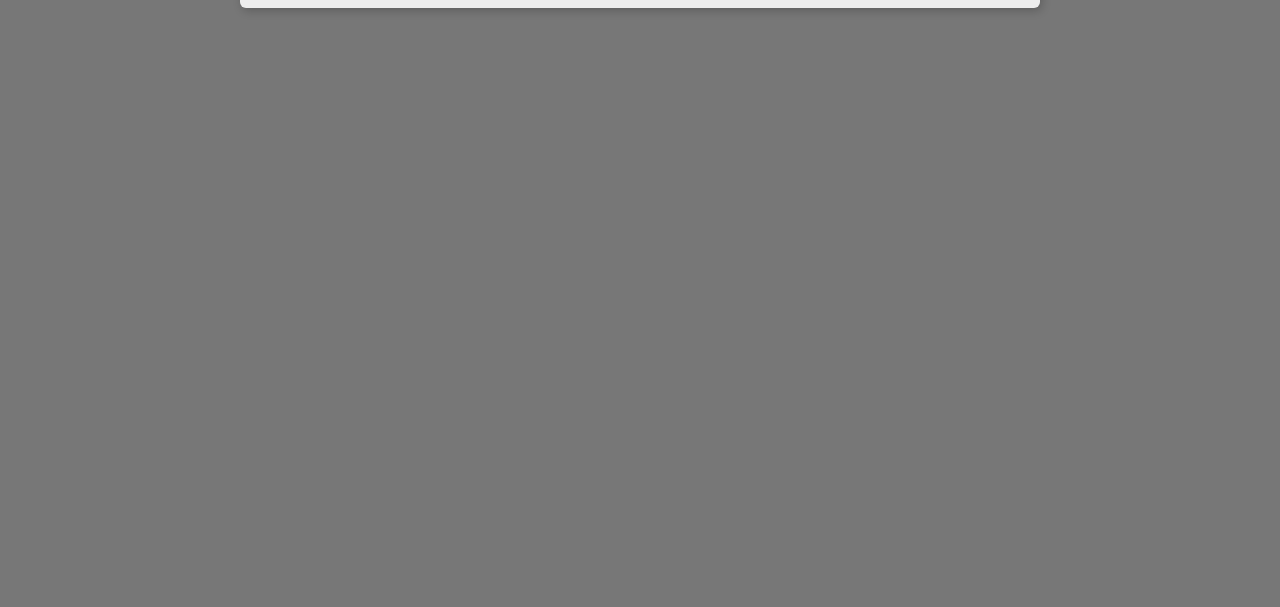
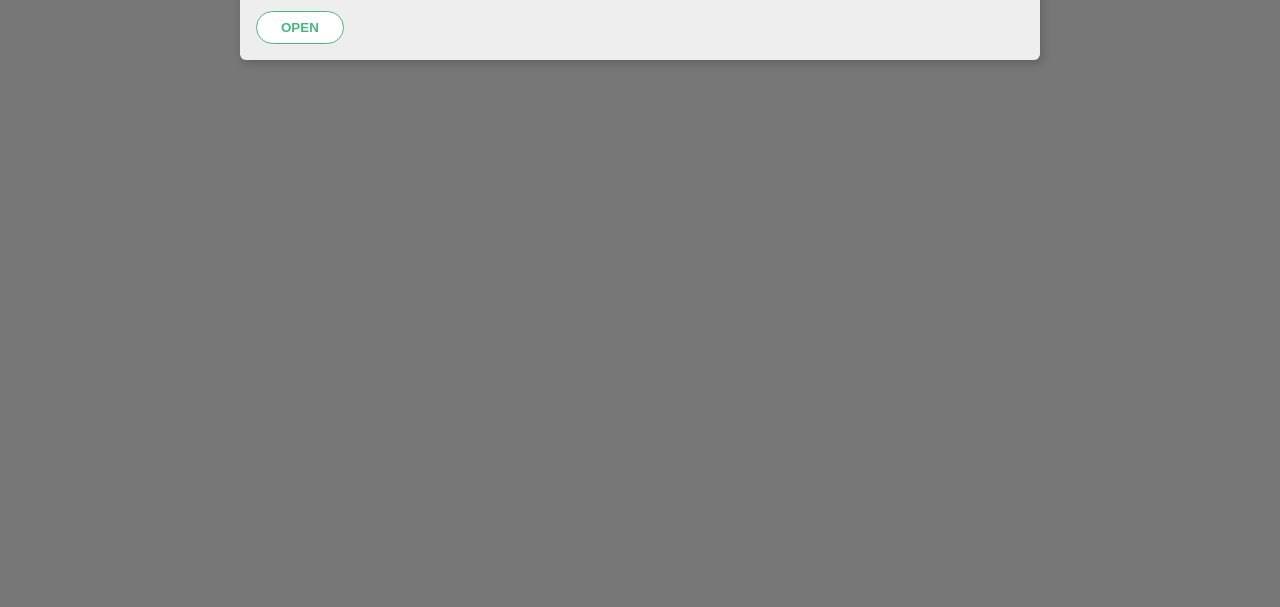
Before and after one commit to eduardsrcs/jsfilesupload, a website built with Parcel: page index.html in a window 1280 px wide. Shown: the part 193-800 px from the top of the page. Built offline with nearby package versions, Linux system fonts and the light colour scheme; some packages are replaced by stand-ins of ours.

Commit message:
added changeHandler

```diff
--- a/app.js
+++ b/app.js
@@ -1,5 +1,5 @@
 import eruda from 'eruda'
-import { me } from './upload'
+import { upload } from './upload'
 
 /*
  * Console log taken from eruda for mobile phones
@@ -7,6 +7,7 @@ import { me } from './upload'
  * https://github.com/liriliri/eruda
 */
 
+// this is for mobile browsers
 let el = document.createElement('div')
 document.body.appendChild(el);
 eruda.init({
@@ -14,4 +15,10 @@ eruda.init({
 });
 console.info('Hello')
 
-console.log(me)
+upload('#file', {
+  multi: true,
+  accept: ['.png', '.jpg', '.jpeg', '.gif', '.bmp']
+})
+
+
+document.querySelector('#chktime').innerHTML = new Date()
--- a/index.html
+++ b/index.html
@@ -6,9 +6,11 @@
     <link rel="stylesheet" href="theme.css">
   </head>
   <body>
+    <div id="chktime"></div>
     <div class='container'>
       <div class="card">
         <h1>Hello</h1>
+        <input type="file" id="file">
       </div>
     </div>
     <script src="app.js"></script>
--- a/theme.css
+++ b/theme.css
@@ -19,3 +19,37 @@ body {
   padding: 1rem;
   box-shadow: 2px 3px 10px rgba(0, 0, 0, .2);
 }
+
+.btn {
+  color: #42b983;
+  position: relative;
+  border-radius: 99px;
+  border: 1px solid #42b983;
+  text-decoration: none;
+  text-transform: uppercase;
+  padding: .5rem 1.5rem;
+  font-weight: 700;
+  outline: none;
+  background: #fff;
+  transition: all .22s;
+  cursor: pointer;
+  margin-right: 1rem;
+}
+
+.btn-primary{
+  background: #42b983;
+  color: #fff;
+}
+
+.btn:active{
+  box-shadow: inset 1px 1px 1px rgba(0, 0, 0, .3);
+}
+
+.btn:hover{
+  cursor: pointer;
+  opacity: .8;
+}
+
+input[type=file] {
+  display: none;
+}
--- a/upload.js
+++ b/upload.js
@@ -1 +1,29 @@
-export const me = 'Hello from upload'
+export function upload(selector, options = {}) {
+  const input = document.querySelector(selector)
+  const open = document.createElement('button')
+  open.classList.add('btn')
+  open.textContent = 'Open'
+
+  console.log(options)
+
+  if(options.multi) {
+    input.setAttribute('multiple', true)
+  }
+
+  if(options.accept && Array.isArray(options.accept)) {
+    input.setAttribute('accept', options.accept.join(','))
+  }
+
+  input.insertAdjacentElement('afterend', open)
+
+  const triggerInput = () => input.click()
+
+  const changeHandler = event => {
+    console.log('event:')
+    console.log(event.target.files)
+  }
+
+  open.addEventListener('click', triggerInput)
+
+  input.addEventListener('change', changeHandler)
+}
```
Also changed, not shown: lesson.md (+15 -0 lines), dist/index.html (deleted), 9 other files.
